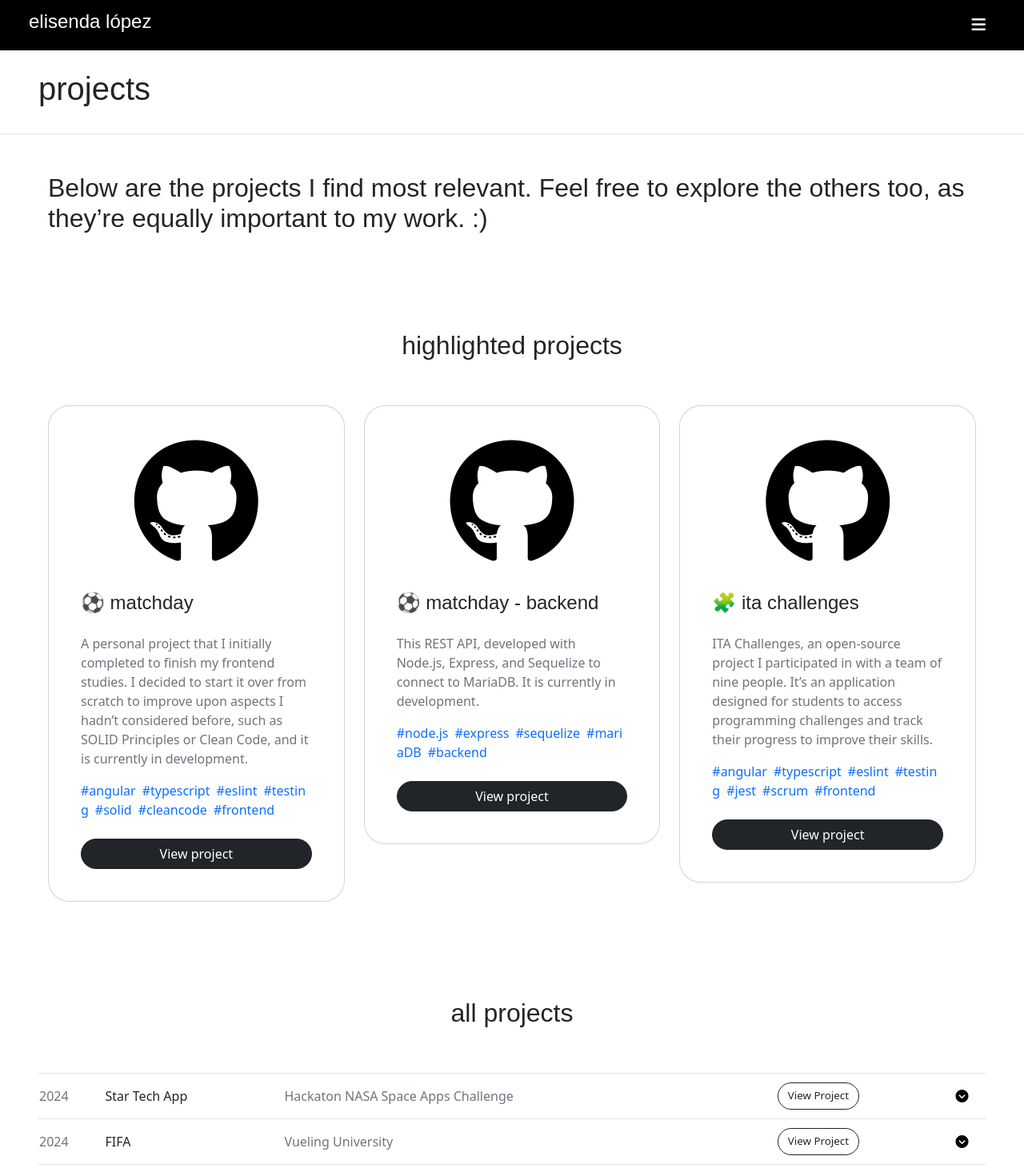
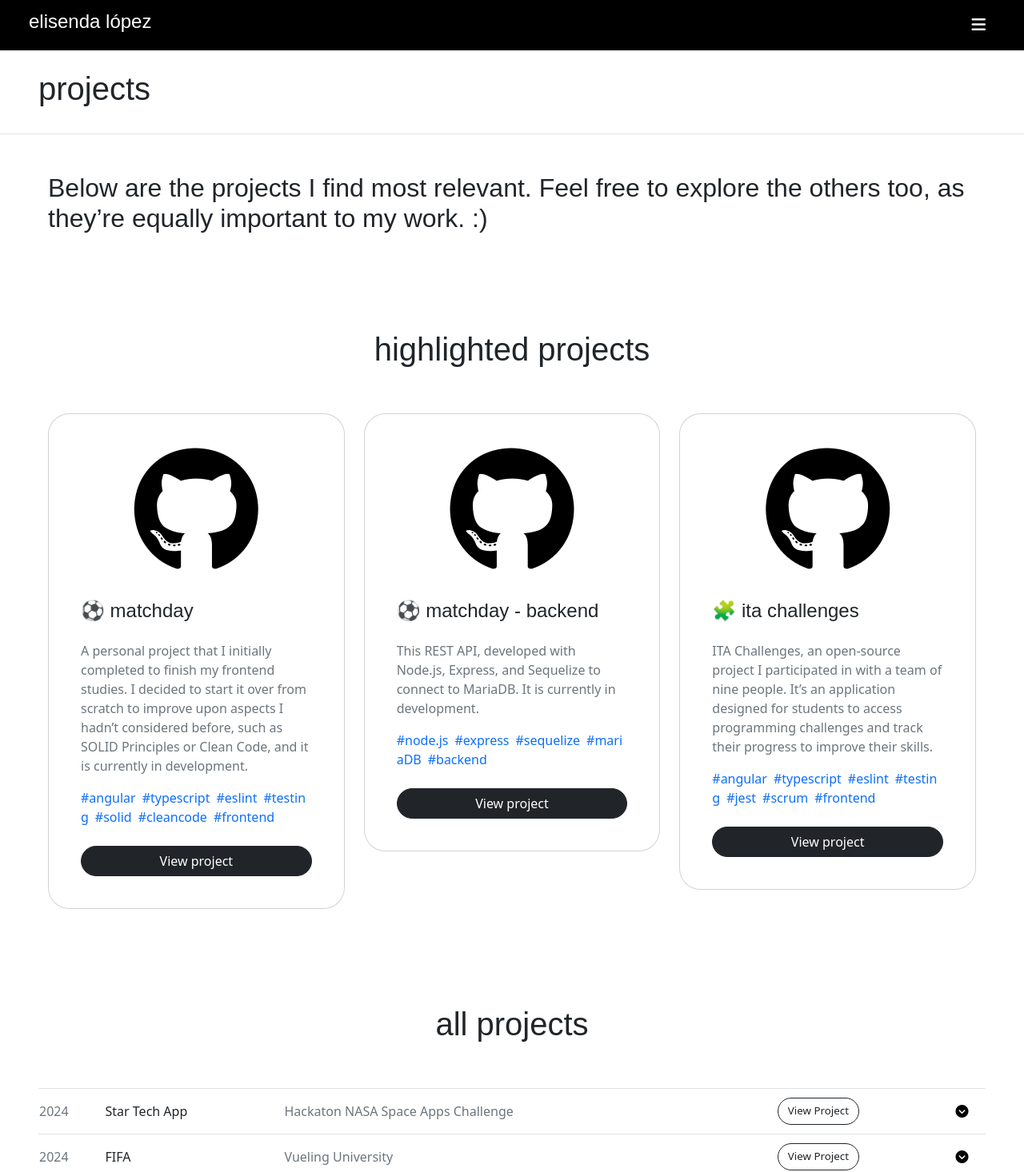
Before and after one commit to Elisenda-LV/portfolio, an Angular app: page /projects in a window 1280 px wide. Shown: the top 1466 px of the page at 80% size. Built offline with nearby package versions, Linux system fonts and the light colour scheme.

Commit message:
layout updated

```diff
--- a/src/app/components/projects/projects.component.html
+++ b/src/app/components/projects/projects.component.html
@@ -7,7 +7,7 @@
   </div>
 </div>
 <div class="row m-5 pt-3">
-  <h2 class="text-center">highlighted projects</h2>
+  <h1 class="text-center">highlighted projects</h1>
 </div>
 <div class="row m-5">
   @for(highlight of highlights; track $index){
@@ -25,7 +25,7 @@
   }
 </div>
 <div class="row m-5 pt-5">
-  <h2 class="text-center">all projects</h2>
+  <h1 class="text-center">all projects</h1>
 </div>
 
 
```
